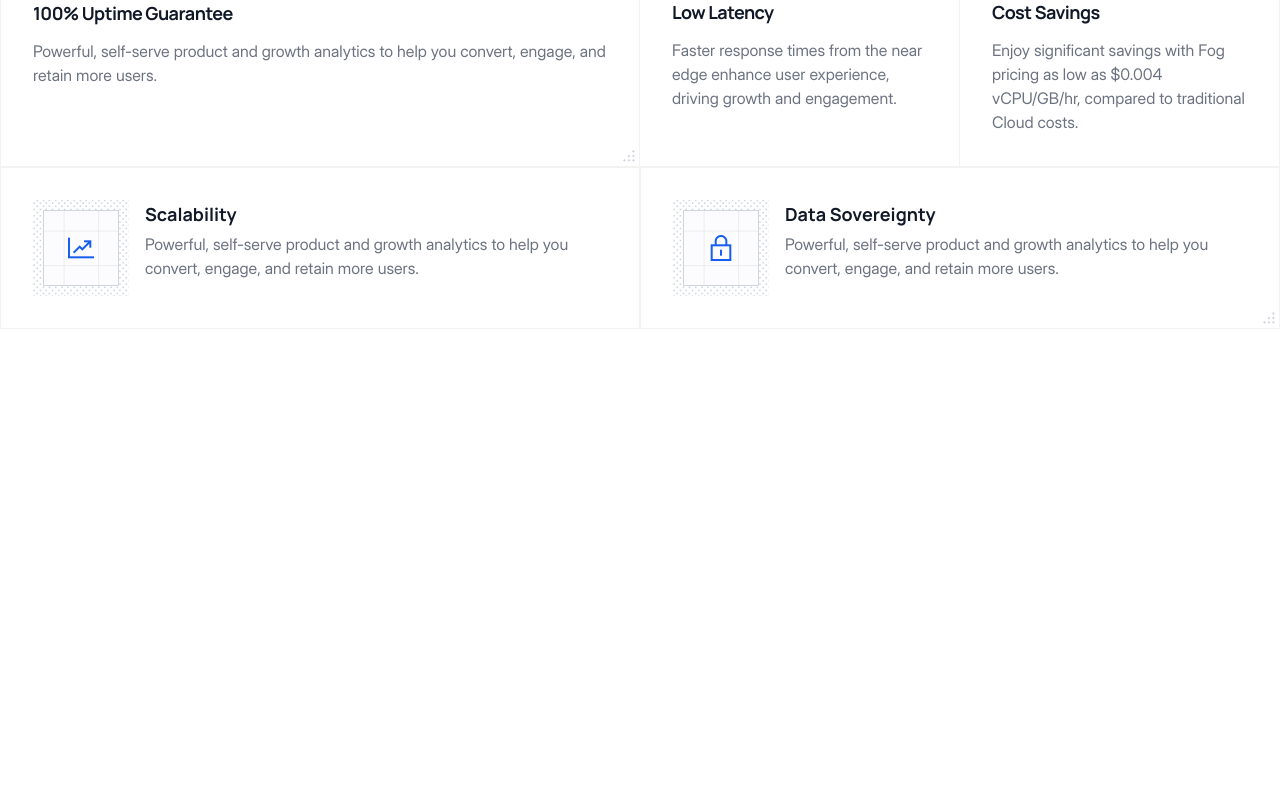
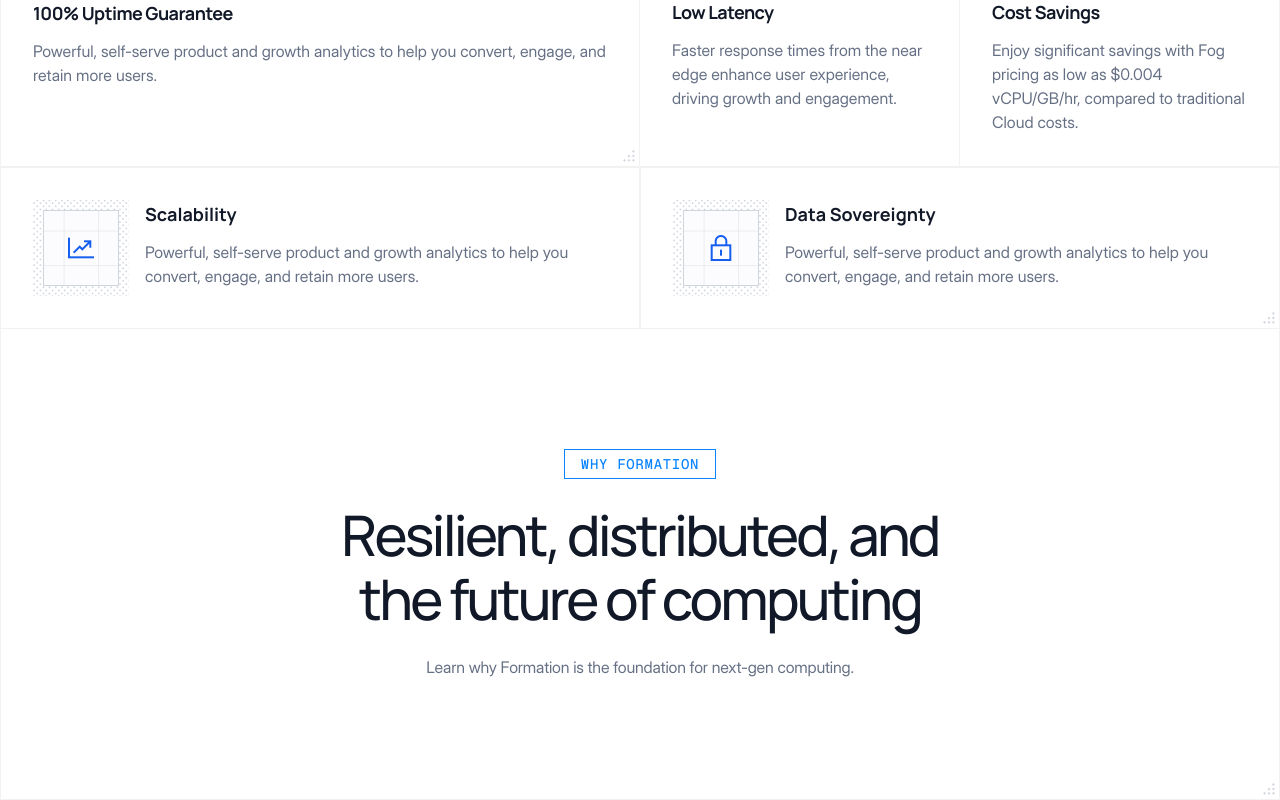
Before and after one commit to formthefog/formation.cloud, a Next.js app: page / in a window 1280 px wide. Shown: the part 1498-2298 px from the top of the page. Before the commit the page ends 2083 px from the top, so only its background shows below. Built offline with nearby package versions, Linux system fonts and the light colour scheme; what tailwindcss-inner-border would draw is missing.

Commit message:
start why section

```diff
--- a/app/page.tsx
+++ b/app/page.tsx
@@ -1,6 +1,7 @@
 import HeroSection from "@/components/HeroSection";
 import KeyFeaturesSection from "@/components/KeyFeaturesSection";
 import Navigation from "@/components/Navigation";
+import WhyFormationSection from "@/components/WhyFormationSection";
 
 export default function Home() {
   return (
@@ -8,6 +9,7 @@
       <Navigation />
       <HeroSection />
       <KeyFeaturesSection />
+      <WhyFormationSection />
     </div>
   );
 }
--- a/components/KeyFeaturesSection.tsx
+++ b/components/KeyFeaturesSection.tsx
@@ -3,7 +3,7 @@
 
 const KeyFeaturesSection = () => {
   return (
-    <section className="relative bg-white mb-64">
+    <section className="relative bg-white">
       <div className="max-w-screen-xl mx-auto">
         {/* Section Title */}
         <div className="relative w-full z-10 container mx-auto max-w-[1280px] border-l border-r border-b h-full border-black border-opacity-[0.05] flex flex-col items-start px-[40px] pt-[120px] pb-[64px]">
@@ -84,11 +84,11 @@
               height={96}
               className="h-[96px] w-[96px]"
             />
-            <div>
+            <div className="flex flex-col items-start gap-[12px]">
               <h3 className="text-lg font-[700] font-hauora text-gray-900">
                 Scalability
               </h3>
-              <p className="mt-1 text-[16px] leading-[24px] font-inter font-[400] text-gray-500">
+              <p className="text-[16px] leading-[24px] font-inter font-[400] text-gray-500">
                 Powerful, self-serve product and growth analytics to help you convert,
                 engage, and retain more users.
               </p>
@@ -102,11 +102,11 @@
               height={96}
               className="h-[96px] w-[96px]"
             />
-            <div>
+            <div className="flex flex-col gap-[12px]">
               <h3 className="text-lg font-[700] font-hauora text-gray-900">
                 Data Sovereignty
               </h3>
-              <p className="mt-1 text-[16px] leading-[24px] font-inter font-[400] text-gray-500">
+              <p className="text-[16px] leading-[24px] font-inter font-[400] text-gray-500">
                 Powerful, self-serve product and growth analytics to help you convert,
                 engage, and retain more users.
               </p>
--- /dev/null
+++ b/components/WhyFormationSection.tsx
@@ -0,0 +1,23 @@
+import RightBottomCorner from "./icons/RightBottomCorner";
+
+const WhyFormationSection = () => {
+  return (
+    <section className="relative bg-white">
+      <div className="max-w-screen-xl mx-auto">
+        {/* Section Title */}
+        <div className="relative w-full z-10 container mx-auto max-w-[1280px] border-l border-r border-b h-full border-black border-opacity-[0.05] flex flex-col items-center justify-center text-center px-[32px] py-[120px] gap-[24px]">
+          <span className="inline-block border border-formation-blue px-4 py-1 text-sm font-medium uppercase tracking-wider text-formation-blue font-geistMono">
+            Why Formation
+          </span>
+          <h2 className="text-[56px] max-w-[676px] font-hauora tracking-[-0.05em] font-[500] text-gray-900 leading-[64px]">
+            Resilient, distributed, and the future of computing
+          </h2>
+          <span className="font-inter text-gray-500 tracking-[-0.01em] font-[400]">Learn why Formation is the foundation for next-gen computing.</span>
+          <RightBottomCorner className="absolute bottom-0 right-0" />
+        </div>
+      </div>
+    </section>
+  );
+};
+
+export default WhyFormationSection;
--- a/tailwind.config.ts
+++ b/tailwind.config.ts
@@ -12,6 +12,7 @@
       colors: {
         ['formation-blue']: '#0A84FF',
         gray: {
+          500: '#667085',
           600: '#475467',
           700: '#344054'
         },
```
